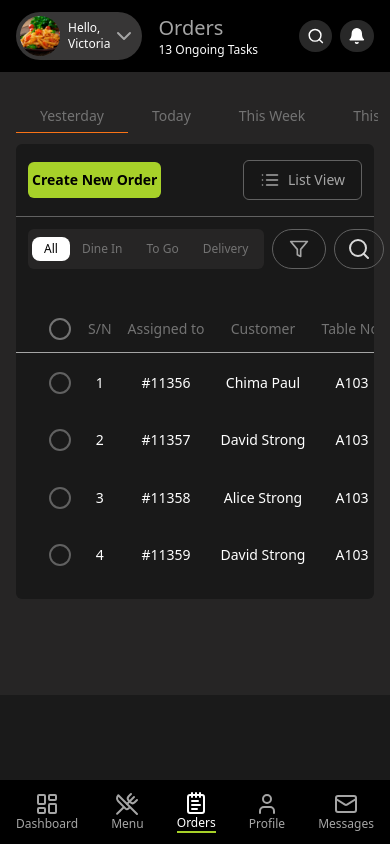
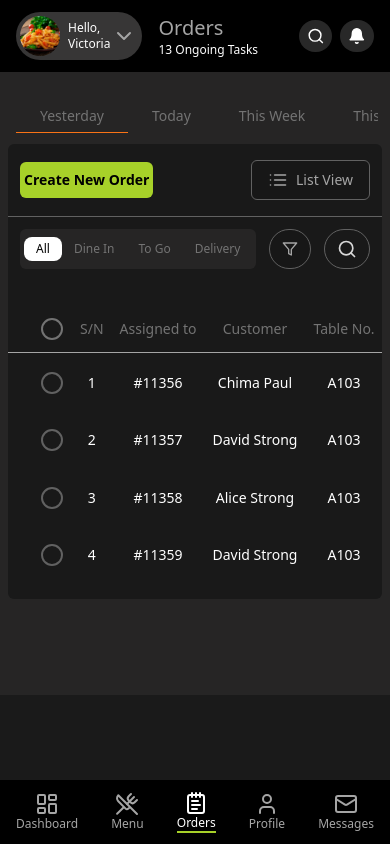
Before and after one commit to preciousaffiah/admin-dashboard-template, a Next.js app: page /admin/orders in a window 390 px wide. Built offline with nearby package versions, Linux system fonts and the light colour scheme.

Commit message:
icon readjustment

```diff
--- a/components/serviette-ui/Search/index.tsx
+++ b/components/serviette-ui/Search/index.tsx
@@ -14,7 +14,7 @@ const SearchBar = ({ placeholder = "", className }: SearchType) => {
         placeholder={placeholder}
         className="md:block hidden gap-2 truncate text-[0.98rem] text-white text-sm w-full mt-1 bg-transparent outline-none"
       />
-      <Search color="#d8d8d8" />
+      <Search color="#d8d8d8" className="md:w-6 w-5" />
     </div>
   );
 };
--- a/components/shared/admin/table/orders/index.tsx
+++ b/components/shared/admin/table/orders/index.tsx
@@ -79,15 +79,15 @@ const AdminOrdersTable = ({
             )}
           </TabsList>
           <div>
-            <Button className="md:rounded-xl rounded-full md:px-3 transparent-btn text-secondary-border">
-              <Filter className="w-5" />
+            <Button className="md:rounded-xl border rounded-full px-3 transparent-btn text-secondary-border">
+              <Filter className="md:w-5 w-4" />
               <ChevronDown className="md:block hidden w-5" />
             </Button>
           </div>
           <div>
             <SearchBar
               placeholder="Search for food, drinks and more"
-              className="md:rounded-xl rounded-full md:px-3 px-1"
+              className="md:rounded-xl rounded-full px-3"
             />
           </div>
         </div>
--- a/pages/admin/menu.tsx
+++ b/pages/admin/menu.tsx
@@ -108,7 +108,7 @@ const Menu: FC = () => {
           <Sidebar />
           <Container>
             <div className="authcard3 h-fit lg:px-12 md:px-8 px-0">
-              <Tabs defaultValue={tabs[0]} className="w-full md:px-0 px-4">
+              <Tabs defaultValue={tabs[0]} className="w-full md:px-0 px-2">
                 <div className="w-full bg-primary-dark pt-4 rounded-md">
                   <div className="w-full h-full">
                     <div className="px-3 flex pb-4 border-b border-primary-border">
--- a/pages/admin/orders.tsx
+++ b/pages/admin/orders.tsx
@@ -245,7 +245,7 @@ const Orders: FC = () => {
                   <ScrollBar orientation="horizontal" />
                 </ScrollArea>
                 {tabs.map((item, index) => (
-                  <TabsContent value={item} className="md:px-0 px-4">
+                  <TabsContent value={item} className="md:px-0 px-2">
                     <div className="w-full bg-primary-dark pt-4 rounded-md">
                       <div className="w-full h-full">
                         <div className="px-3 flex pb-4 border-b border-primary-border">
--- a/styles/globals.css
+++ b/styles/globals.css
@@ -54,7 +54,7 @@ tr td:last-child {
   }
 
   .modal-overlay {
-    @apply fixed justify-end top-0 left-0 w-full h-full flex items-center bg-black bg-opacity-30;
+    @apply fixed justify-end top-[72px] left-0 w-full h-full flex items-center bg-black bg-opacity-30;
   }
   .modal-content {
     @apply bg-black py-3 rounded-md h-full w-full max-w-[30rem] overflow-y-scroll;
```
